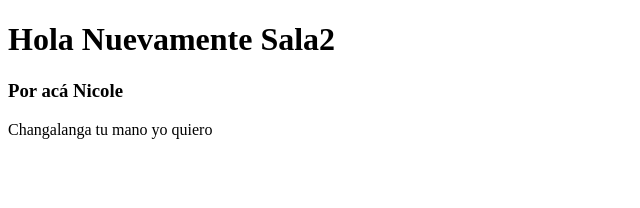
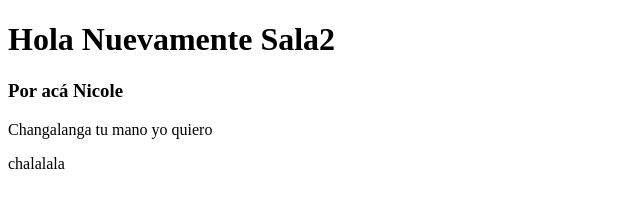
Before and after one commit to ingridoa/Ejercicio3, a plain HTML site: page index.html in a window 1280 px wide. Shown: the full height of the page, 0-640 px from the left. Drawn offline with Linux system fonts and the light colour scheme.

Commit message:
otrocambio

```diff
--- a/index.html
+++ b/index.html
@@ -11,5 +11,6 @@
     <h3>Por acá Nicole</h3>
 
     <p>Changalanga tu mano yo quiero</p>
+    <p>chalalala</p>
 </body>
 </html>
```
